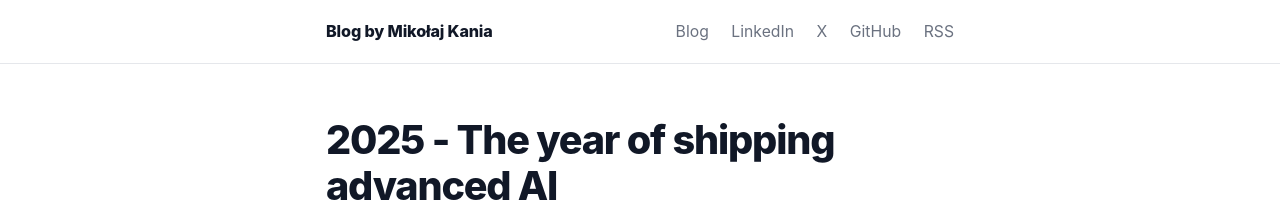
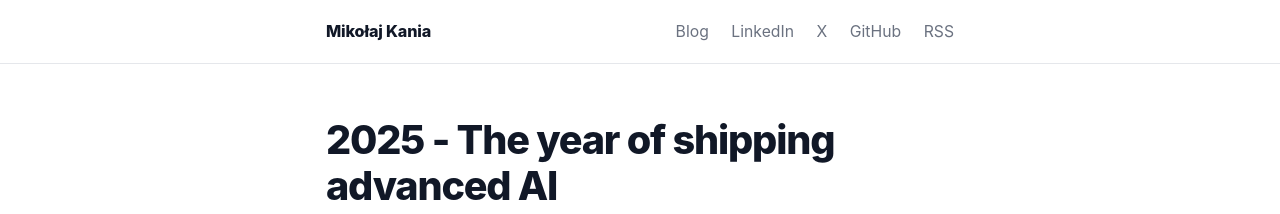
Before and after one commit to mikolajkania/mikolajkania.github.io, a Jekyll site: the page built from index.html, in a window 1280 px wide. Shown: the top 214 px of the page. Built offline with Jekyll 4.4.1, drawn with Linux system fonts in a browser that asks for light colours; the list of posts is cut into pages by our own code.

Commit message:
Shorter title

```diff
--- a/_config.yml
+++ b/_config.yml
@@ -11,7 +11,7 @@ kramdown:
 permalink:        pretty
 
 # Setup
-title:            Blog by Mikołaj Kania
+title:            Mikołaj Kania
 description:      "<a href='https://pl.linkedin.com/in/mikolajkania' target='_blank'><b>Mikołaj Kania</b></a> <br/> Technical PM | AI/ML Team Lead | Software Engineer"
 linkedin:		  http://www.linkedin.com/in/mikolajkania/
 twitter:		  https://twitter.com/MikolajKania
```
